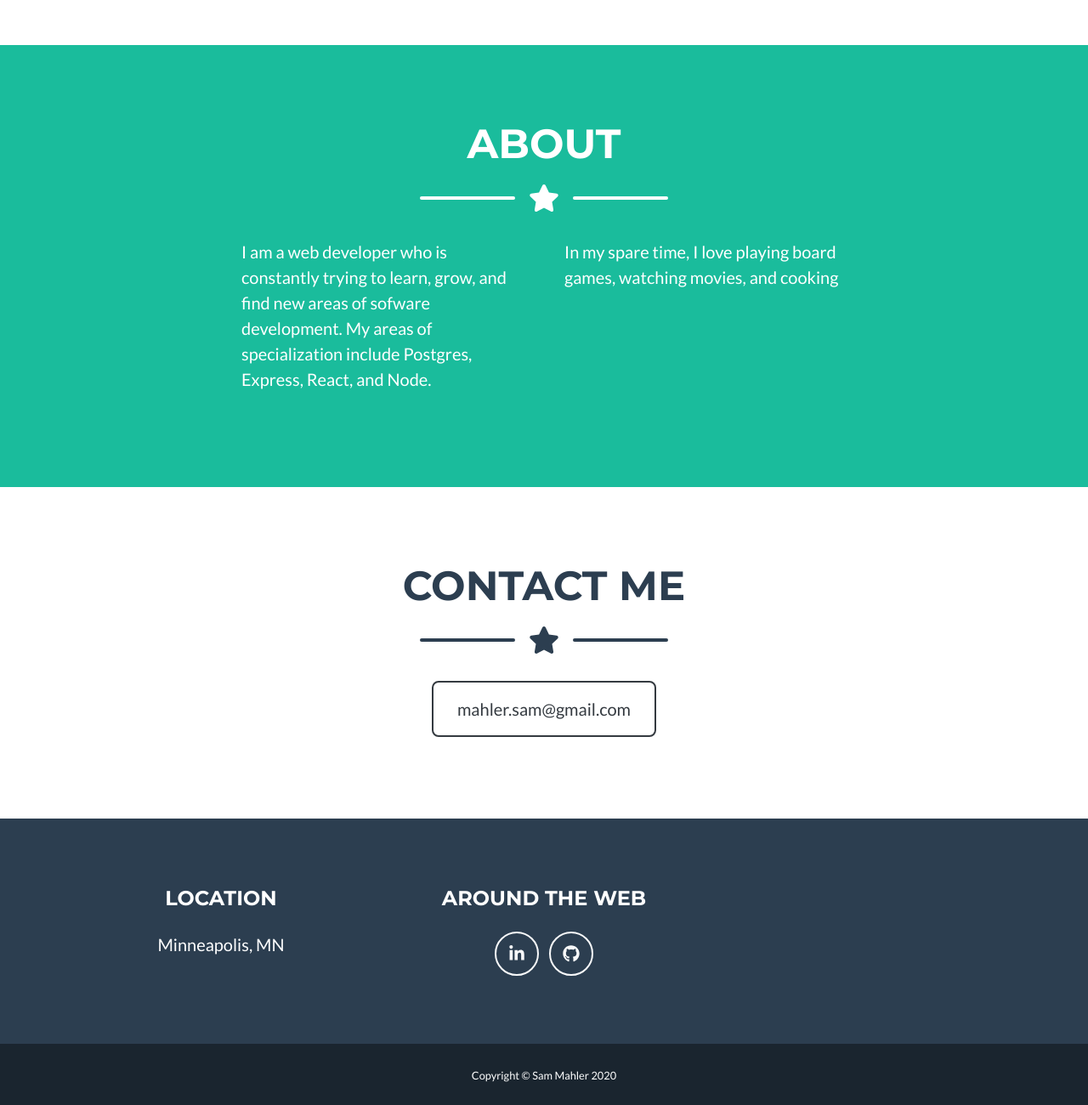
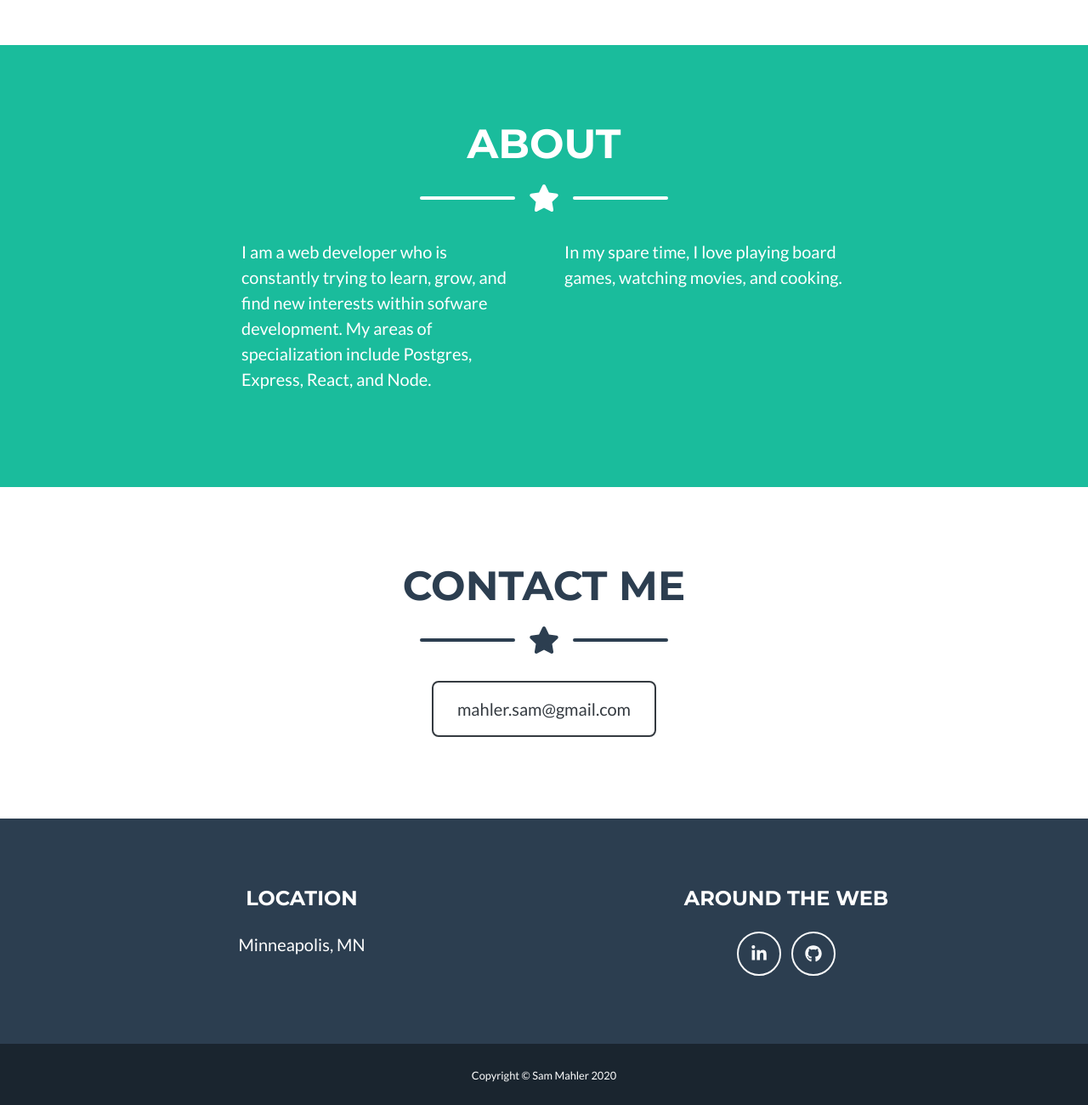
Before and after one commit to s-mahler/personal-website, a plain HTML site: page index.html in a window 1280 px wide. Shown: the part 1775-3075 px from the top of the page at 85% size. Drawn offline with nearby package versions, Linux system fonts and the light colour scheme.

Commit message:
proofreading

```diff
--- a/index.html
+++ b/index.html
@@ -134,8 +134,8 @@
                 </div>
                 <!-- About Section Content-->
                 <div class="row">
-                    <div class="col-lg-4 ml-auto"><p class="lead">I am a web developer who is constantly trying to learn, grow, and find new areas of sofware development. My areas of specialization include Postgres, Express, React, and Node.</p></div>
-                    <div class="col-lg-4 mr-auto"><p class="lead">In my spare time, I love playing board games, watching movies, and cooking</p></div>
+                    <div class="col-lg-4 ml-auto"><p class="lead">I am a web developer who is constantly trying to learn, grow, and find new interests within sofware development. My areas of specialization include Postgres, Express, React, and Node.</p></div>
+                    <div class="col-lg-4 mr-auto"><p class="lead">In my spare time, I love playing board games, watching movies, and cooking.</p></div>
                 </div>
                 <!-- About Section Button-->
                 <!-- <div class="text-center mt-4">
@@ -206,14 +206,14 @@
             <div class="container">
                 <div class="row">
                     <!-- Footer Location-->
-                    <div class="col-lg-4 mb-5 mb-lg-0">
+                    <div class="col-lg mb-5 mb-lg-0">
                         <h4 class="text-uppercase mb-4">Location</h4>
                         <p class="lead mb-0">
                             Minneapolis, MN
                         </p>
                     </div>
                     <!-- Footer Social Icons-->
-                    <div class="col-lg-4 mb-5 mb-lg-0">
+                    <div class="col-lg mb-5 mb-lg-0">
                         <h4 class="text-uppercase mb-4">Around the Web</h4>
                         <a class="btn btn-outline-light btn-social mx-1" href="https://linkedin.com/in/s-mahler"><i class="fab fa-fw fa-linkedin-in"></i></a>
                         <a class="btn btn-outline-light btn-social mx-1" href="https://github.com/s-mahler"><i class="fab fa-fw fa-github"></i></a>
```
